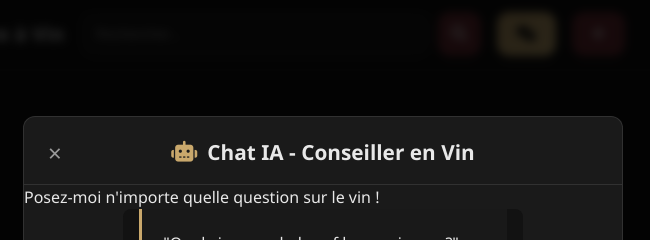
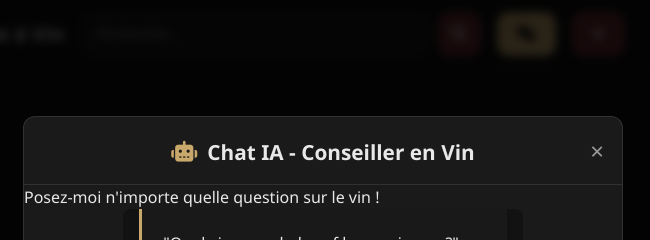
Before and after one commit to thomRoot/Gestion_Cave, a website: page public/index.html in a window 1280 px wide. Both pictures are taken after a click on the button 843 px from the left and 34 px from the top of the page. Shown: the top 240 px of the page, 317-967 px from the left. Drawn offline with Linux system fonts and the light colour scheme; no server answers.

Commit message:
Repositionne les croix de fermeture à droite avec une marge réduite
Co-authored-by: thomRoot <thomRoot@users.noreply.github.com>

```diff
--- a/public/style.css
+++ b/public/style.css
@@ -301,13 +301,13 @@ body {
 .popup-content .close {
     position: absolute;
     top: 16px;
-    left: 16px;
+    right: 12px;
     background: none;
     border: none;
     color: var(--text-muted);
     font-size: 1.5rem;
     cursor: pointer;
-    padding: 8px;
+    padding: 6px;
     line-height: 1;
     transition: var(--transition);
 }
```
